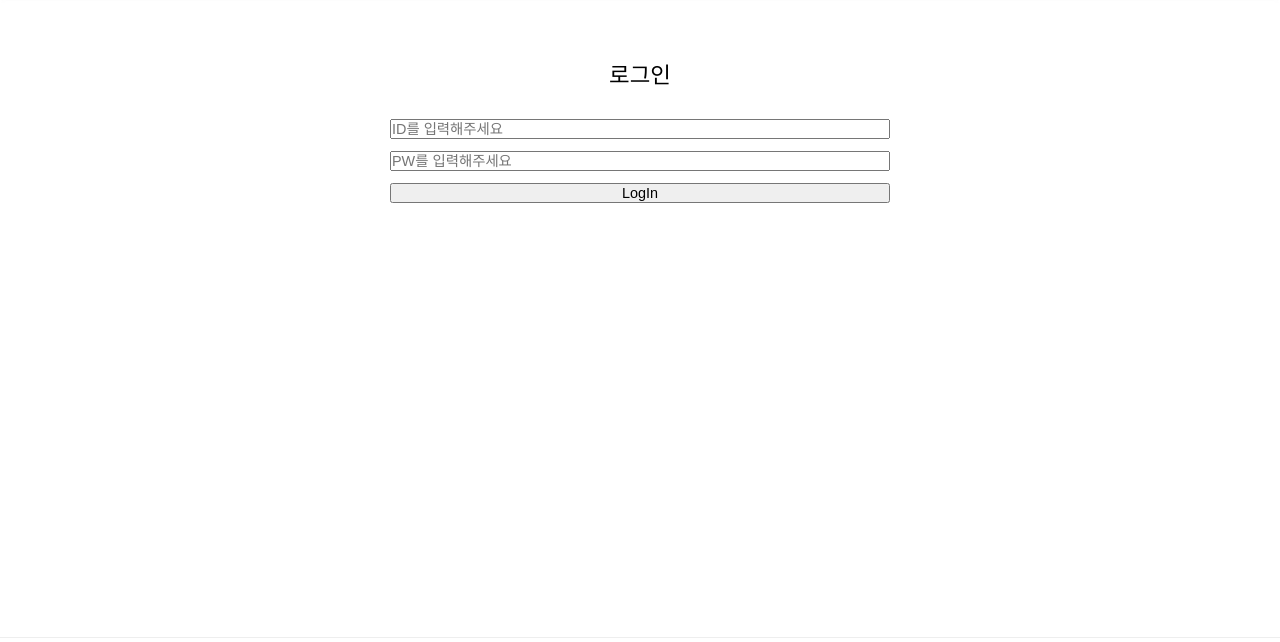
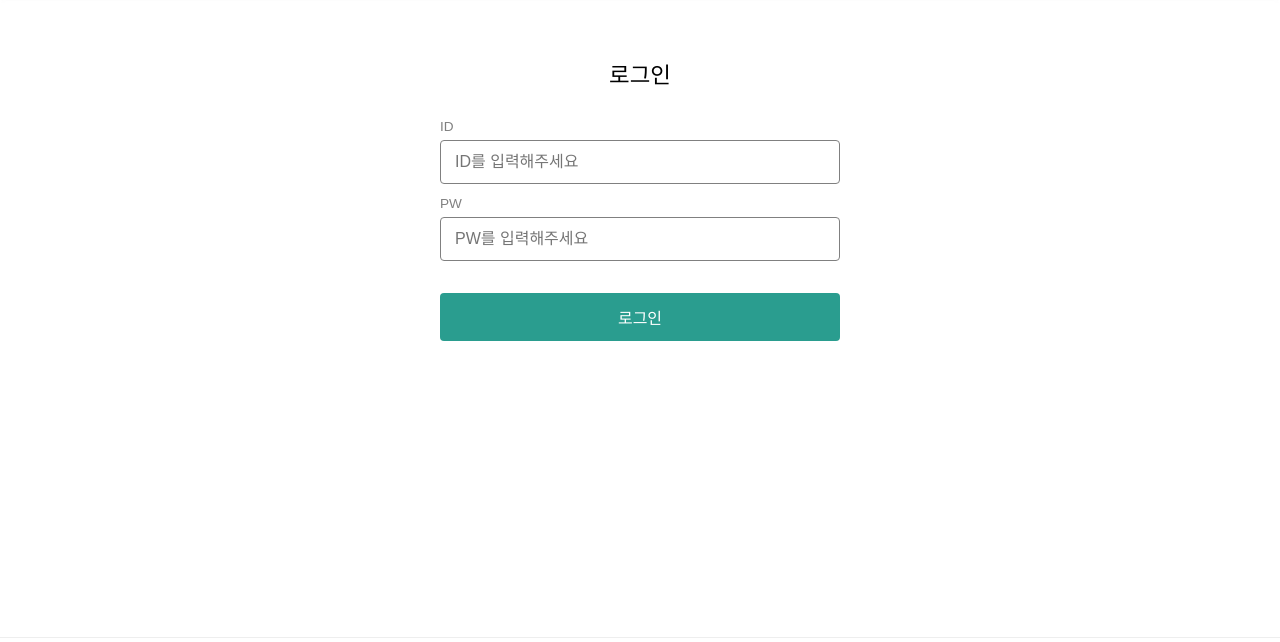
Before and after one commit to suyeonh12/cloat, a plain HTML site: page login.html in a window 1280 px wide. Shown: the part 83-725 px from the top of the page. Drawn offline with nearby package versions, Linux system fonts and the light colour scheme; files whose address does not match are found by name; a web font is replaced by a local one.

Commit message:
login 완료

```diff
--- a/login.html
+++ b/login.html
@@ -13,14 +13,22 @@
 	<div id="header"></div>
 	<!-- header 끝 -->
 
-	<section class="content">
+	<section class="content join">
 		<div class="inner inner_500">
 			<h2 class="page_name2">로그인</h2>
 			<form action="login" method="post">
 				<ul class="form_ul">
-					<li><input type="text" name="id" placeholder="ID를 입력해주세요"></li>
-					<li><input type="password" name="pw" placeholder="PW를 입력해주세요"></li>
-					<li><input type="submit" value="LogIn" class="button fit"></li>
+					<li>
+						<span class="form_label">ID</span>
+						<input type="text" name="id" placeholder="ID를 입력해주세요" class="ipt_tt" required>
+					</li>
+					<li>
+						<span class="form_label">PW</span>
+						<input type="password" name="pw" placeholder="PW를 입력해주세요" class="ipt_tt" required>
+					</li>
+					<li>
+						<input type="submit" value="로그인" class="bttn bttn_sbm2">
+					</li>
 				</ul>
 			</form>
 		</div>
```
Also changed, not shown: join.html (+1 -1 lines).
